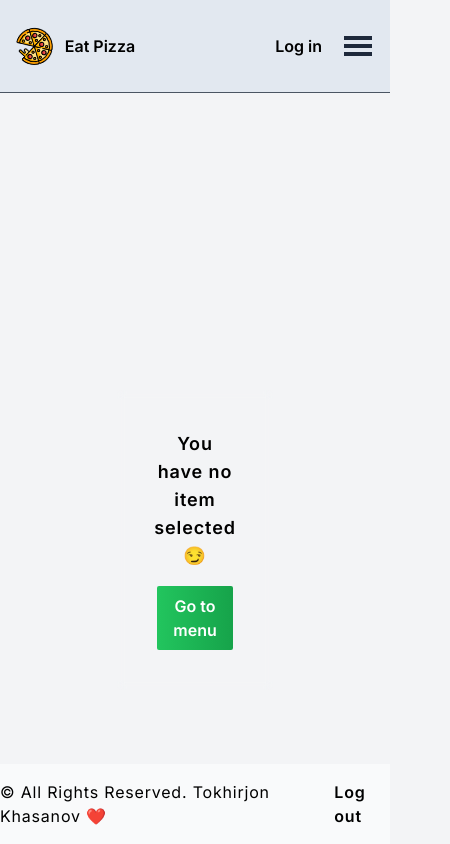
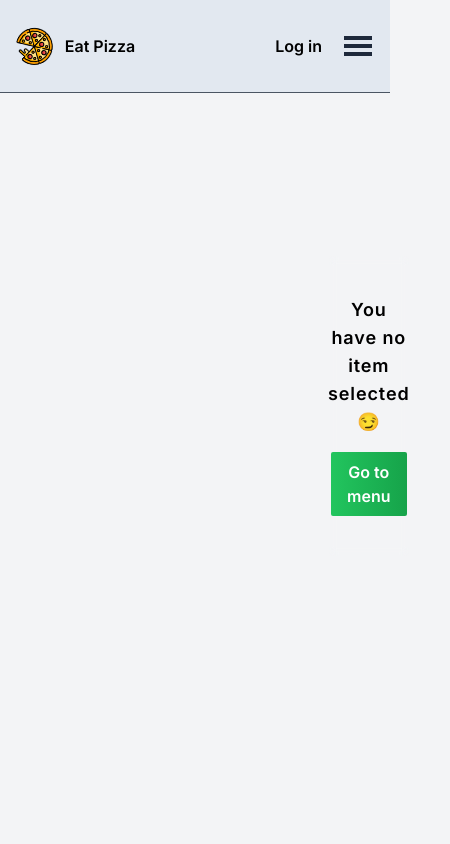
Before and after one commit to Webprojon/eatpizza, a Next.js app: page /delivery in a window 390 px wide. Shown: the whole page, 450 px wide, since content can reach past the window. Built offline with nearby package versions, Linux system fonts and the light colour scheme.

Commit message:
responsive is going

```diff
--- a/src/app/delivery/page.tsx
+++ b/src/app/delivery/page.tsx
@@ -73,7 +73,7 @@ export default function Basket() {
 			initial="initial"
 			animate="animate"
 			variants={animFromBottomToTop}
-			className="w-[100%] max-w-[78rem] mx-auto mt-[6rem]"
+			className="absolute top-[6rem] left-[18rem] xl:w-[77rem]"
 		>
 			{choosenPizza.length === 0 ? (
 				<div className="w-[40%] mx-auto flex flex-col justify-center items-center mt-[10rem] rounded-sm p-10 dark:bg-black/40 backdrop-blur-sm">
--- a/src/app/feedback/page.tsx
+++ b/src/app/feedback/page.tsx
@@ -24,14 +24,14 @@ export default function Feedback() {
 			initial="initial"
 			animate="animate"
 			variants={animFromBottomToTop}
-			className="max-w-[78rem] mx-auto mt-[6rem] py-5 px-10 rounded-sm dark:bg-black/40 backdrop-blur-sm"
+			className="absolute top-[6rem] left-0 right-0 md:top-[7rem] md:left-[19rem] mx-auto md:mx-0 w-[90%] md:w-[45rem] py-5 px-10 rounded-sm dark:bg-black/40 backdrop-blur-sm"
 		>
 			<h2 className="font-semibold mb-5 text-center text-2xl tracking-wider text-gray-600 dark:text-gray-300">
 				Feedback Us
 			</h2>
 			<form
 				action={SubmitFormFeedback}
-				className="flex flex-col gap-y-4 w-[40rem]"
+				className="flex flex-col gap-y-4 md:w-[40rem]"
 			>
 				<input
 					type="text"
@@ -43,7 +43,7 @@ export default function Feedback() {
 				/>
 				<textarea
 					name="userfeedback"
-					rows={7}
+					rows={6}
 					id="userfeedback"
 					placeholder="Type your feedback here..."
 					className="border p-4 rounded-sm outline-green-500 text-gray-500 placeholder:text-gray-500 dark:outline-none
--- a/src/app/layout.tsx
+++ b/src/app/layout.tsx
@@ -2,7 +2,6 @@ import { Inter } from "next/font/google";
 import "./globals.css";
 import Header from "@/components/header";
 import { Toaster } from "react-hot-toast";
-import Footer from "../components/footer";
 import GlobalContextProvider from "@/context/global-context";
 import ThemeContextProvider from "@/context/theme-context";
 
@@ -45,7 +44,6 @@ export default function RootLayout({
 						<Header />
 						{children}
 						<Toaster position="top-center" />
-						<Footer />
 					</GlobalContextProvider>
 				</ThemeContextProvider>
 			</body>
--- a/src/app/modal-address/page.tsx
+++ b/src/app/modal-address/page.tsx
@@ -29,14 +29,14 @@ export default function MapModalDesktop() {
 			initial="initial"
 			animate="animate"
 			variants={animFromBottomToTop}
-			className="mt-[6rem] mx-auto"
+			className="absolute top-[6rem] left-0 right-0 mx-auto w-[90%] md:w-[50rem] md:mx-0 md:top-[7rem] md:left-[19rem]"
 		>
-			<div className="relative w-[65rem] bg-gray-50 px-6 pt-4 pb-8 rounded-sm mx-auto dark:bg-black/40 backdrop-blur-sm">
-				<div className="flex justify-between gap-x-6 mt-3">
-					<div className="w-[60%]">
+			<div className="bg-gray-50 md:px-6 md:pt-4 md:pb-8 rounded-sm dark:bg-black/40 backdrop-blur-sm">
+				<div className="md:flex justify-between gap-x-6 mt-3">
+					<div className="w-full md:w-[60%]">
 						<Map />
 					</div>
-					<div className="w-[40%]">
+					<div className="p-4 w-full md:p-0 md:w-[40%]">
 						<h2 className="font-semibold text-gray-700 dark:text-gray-300 my-5">
 							Enter your address
 						</h2>
--- a/src/app/settings/page.tsx
+++ b/src/app/settings/page.tsx
@@ -8,16 +8,16 @@ export default function Settings() {
 	const { theme, toggleTheme } = useTheme();
 
 	return (
-		<section className="ml-[20rem]">
+		<section className="absolute top-[6rem] left-[18rem]">
 			<div
 				onClick={toggleTheme}
-				className="flex items-center justify-center cursor-pointer hover:scale-110 transition-all border w-8 h-8 rounded-full
+				className="flex items-center justify-center cursor-pointer hover:scale-110 transition-all border w-12 h-12 rounded-full
 							 dark:bg-transparent dark:border-slate-500 dark:text-white"
 			>
 				{theme === "light" ? (
-					<HiOutlineSun className="size-5" />
+					<HiOutlineSun className="size-7" />
 				) : (
-					<FaMoon className="size-5" />
+					<FaMoon className="size-7" />
 				)}
 			</div>
 		</section>
--- a/src/components/footer.tsx
+++ /dev/null
@@ -1,24 +0,0 @@
-"use client";
-import { LogoutLink } from "@kinde-oss/kinde-auth-nextjs/components";
-import { usePathname } from "next/navigation";
-
-export default function Footer() {
-	const pathname = usePathname();
-
-	return (
-		<footer
-			className={`${pathname === "/" ? "hidden" : pathname === "/menu" ? "hidden" : ""} mt-8 w-full bg-gray-50 dark:bg-transparent`}
-		>
-			<div className="flex justify-between max-w-[78rem] mx-auto py-[1rem] tracking-wider">
-				<div>
-					<a href="https://portfolio-webprojon.vercel.app/" target="blank">
-						© All Rights Reserved. Tokhirjon Khasanov ❤️
-					</a>
-				</div>
-				<div className="font-semibold">
-					<LogoutLink>Log out</LogoutLink>
-				</div>
-			</div>
-		</footer>
-	);
-}
```
